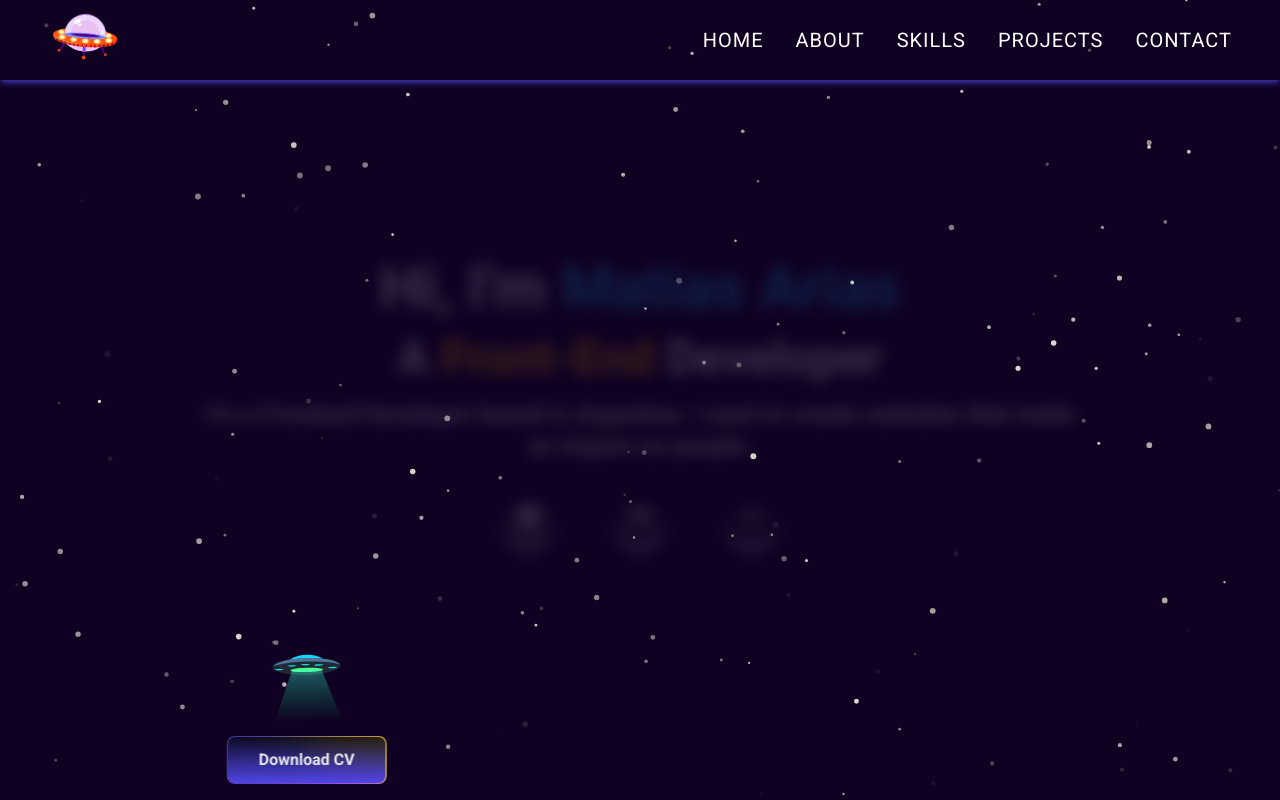
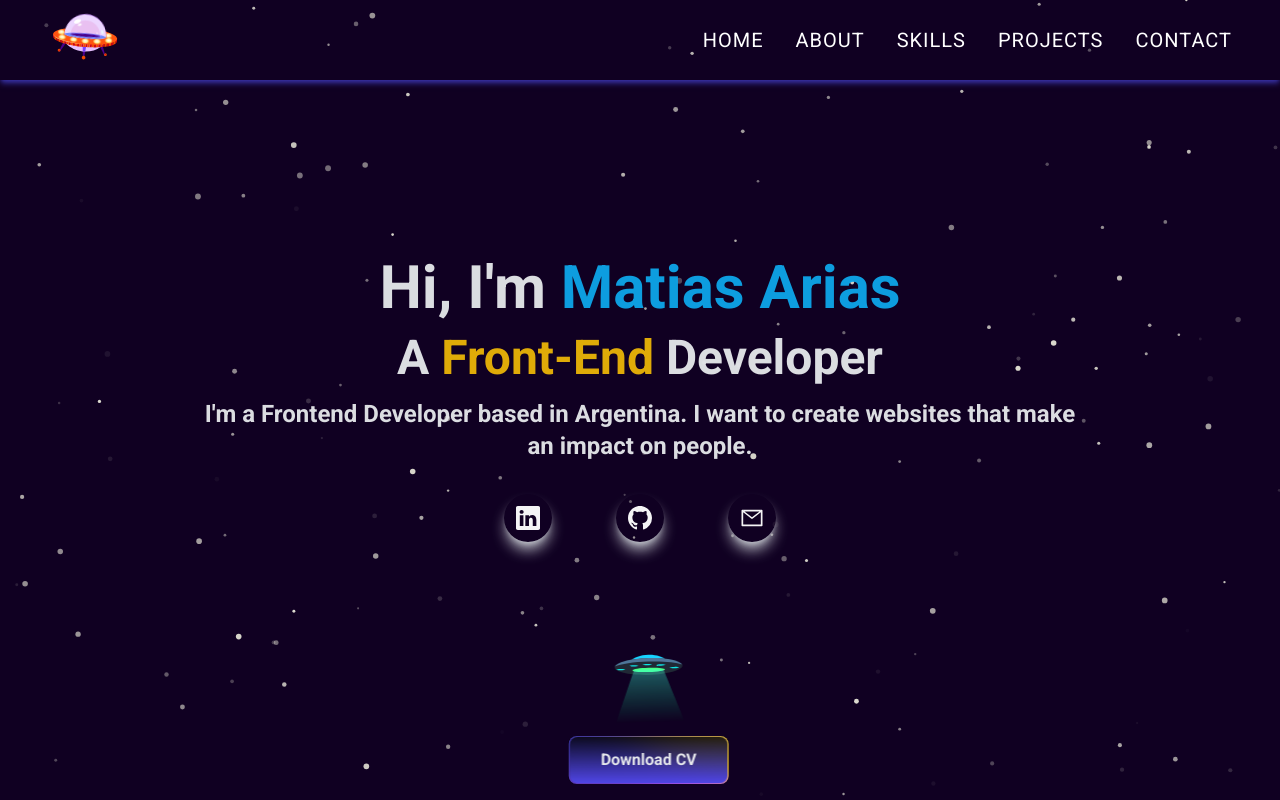
Before and after one commit to matiarias/my-portfolio, a Next.js app: page / in a window 1280 px wide. Shown: the top 800 px of the page. Built offline with nearby package versions, Linux system fonts and the light colour scheme.

Commit message:
improving scroll animations with react intersection observer in Home component

```diff
--- a/components/Hero.jsx
+++ b/components/Hero.jsx
@@ -1,20 +1,71 @@
-import { motion } from "framer-motion";
+import { motion, useAnimation } from "framer-motion";
+import { useInView } from "react-intersection-observer";
 
 import { BsGithub, BsLinkedin } from "react-icons/bs";
 import { AiOutlineMail } from "react-icons/ai";
 
 import OvniHero from "../subComponents/OvniHero";
+import { useEffect } from "react";
 
 const Hero = () => {
+  const { ref, inView } = useInView({
+    threshold: 0.2,
+  });
+
+  const { ref: ovniRef, inView: inViewOvni } = useInView();
+
+  const animationOverlay = useAnimation();
+
+  const animationOvni = useAnimation();
+
+  //   --------------------------- useEffect for the Overlay animation -------------------------
+
+  useEffect(() => {
+    if (inView) {
+      animationOverlay.start({
+        opacity: 1,
+        filter: "blur(0px)",
+        transition: { duration: 1.4 },
+      });
+    }
+
+    if (!inView) {
+      animationOverlay.start({
+        opacity: 0,
+        filter: "blur(10px)",
+      });
+    }
+  }, [inView]);
+
+  //   ---------------------------- useEffect for the Photo animation -------------------------
+
+  useEffect(() => {
+    if (inViewOvni) {
+      animationOvni.start({
+        x: 0,
+        transition: {
+          duration: 3.5,
+          type: "spring",
+          bounce: "0.50",
+        },
+      });
+    }
+
+    if (!inViewOvni) {
+      animationOvni.start({
+        x: "-100%",
+      });
+    }
+  }, [inViewOvni]);
+
   return (
     <section
       id="home"
       className="relative h-screen w-full text-center overflow-hidden"
     >
       <motion.div
-        initial={{ opacity: 0, filter: "blur(10px)" }}
-        animate={{ opacity: 1, filter: "blur(0px)" }}
-        transition={{ duration: 1.5 }}
+        ref={ref}
+        animate={animationOverlay}
         className="h-full max-w-screen-xl w-full flex flex-col justify-center items-center gap-6 md:gap-4 mx-auto p-4"
       >
         <h1 className="text-gray-200 font-bold text-4xl md:text-5xl lg:text-6xl">
@@ -68,17 +119,8 @@ const Hero = () => {
       </motion.div>
 
       <motion.div
-        initial={{
-          x: "-100%",
-        }}
-        transition={{
-          duration: 3.5,
-          type: "spring",
-          bounce: "0.50",
-        }}
-        animate={{
-          x: 0,
-        }}
+        ref={ovniRef}
+        animate={animationOvni}
         className="absolute bottom-6 sm:bottom-8 lg:bottom-4 left-0 right-0 m-auto flex flex-col justify-center items-center"
       >
         <div className="h-[130px] w-[130px] lg:h-[120px] lg:w-[120px]">
```
